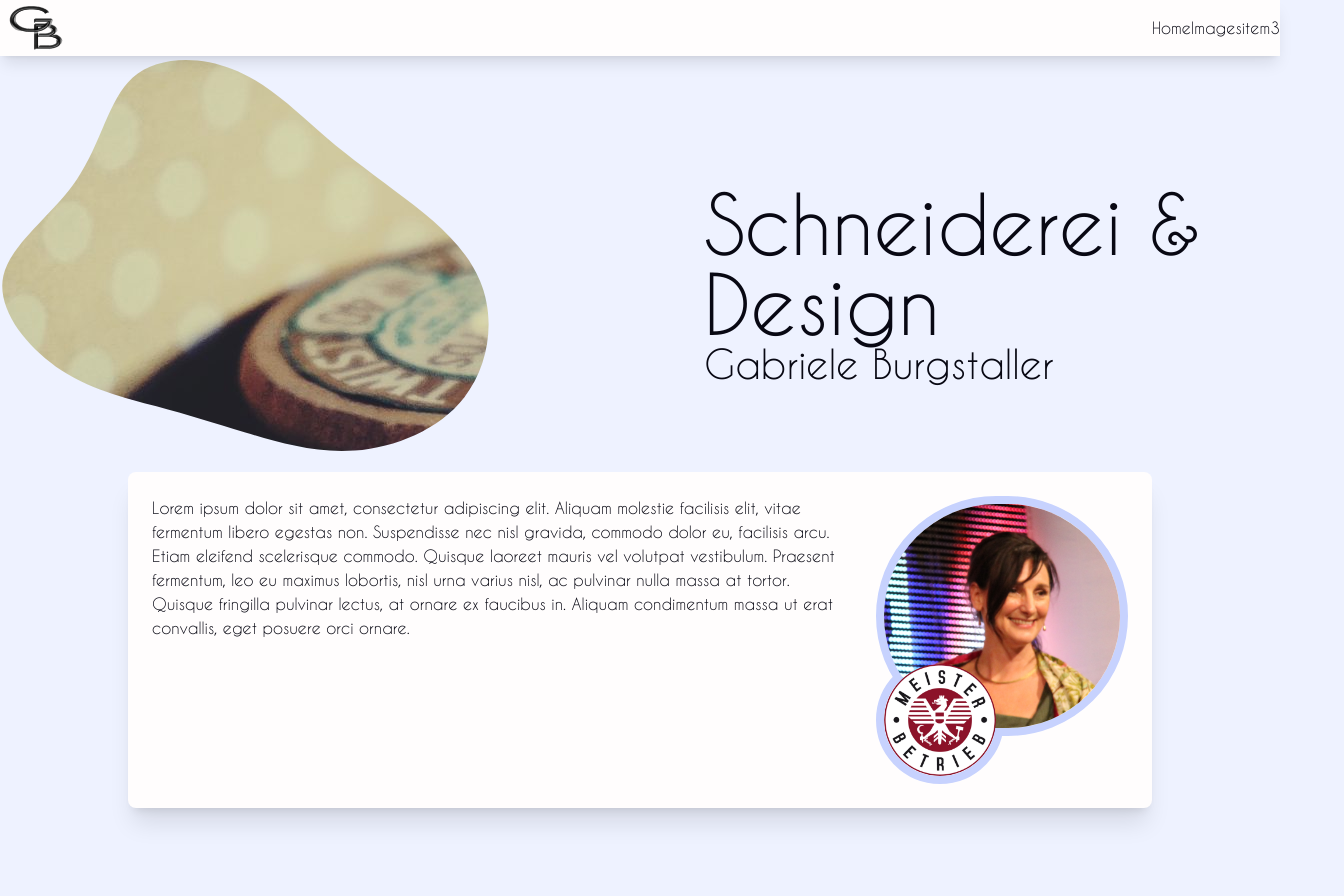
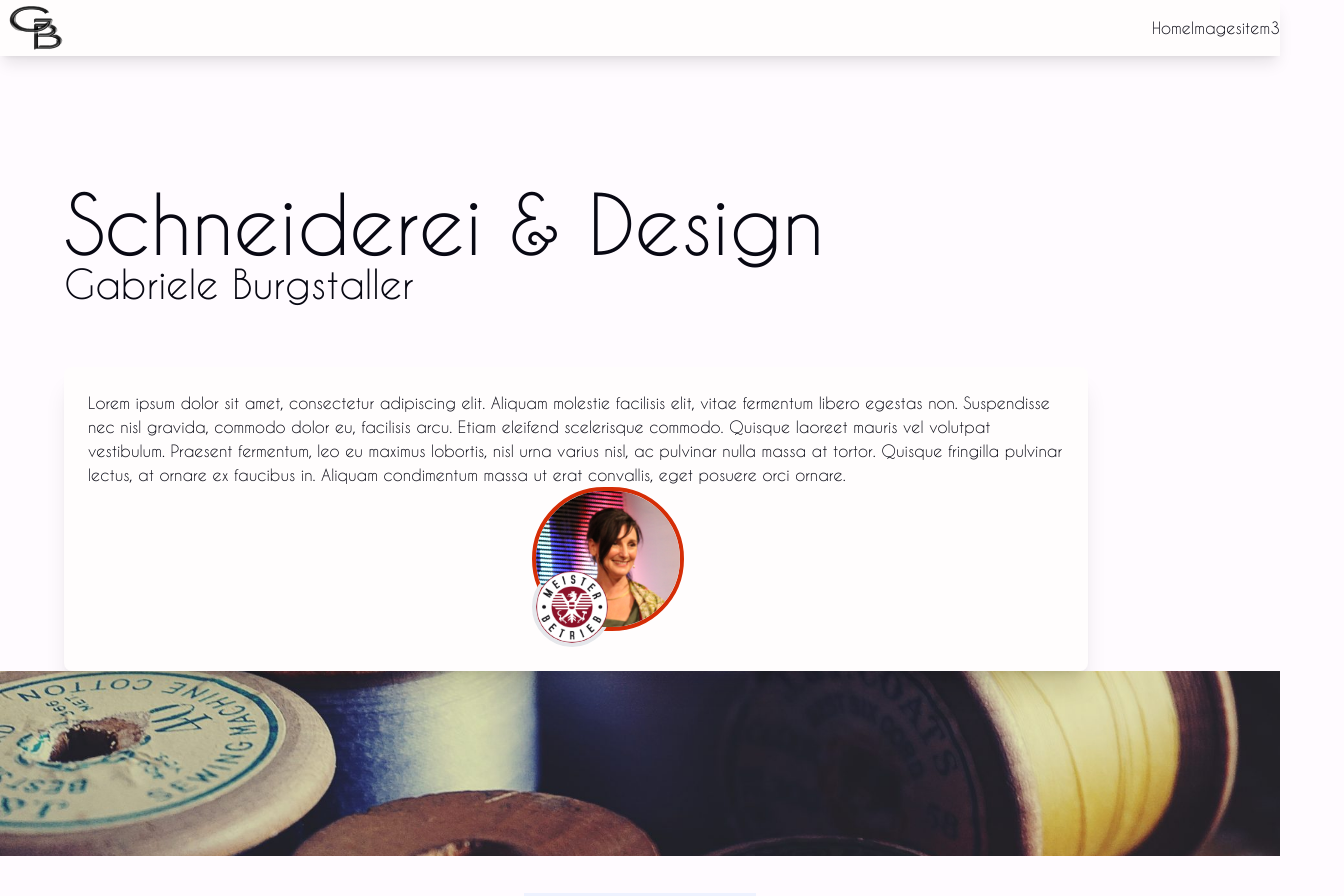
Before and after one commit to Scodun/schneiderei, a Vue app: page / in a window 1280 px wide. Shown: the top 896 px of the page, 1344 px wide, since content can reach past the window. Built offline with nearby package versions, Linux system fonts and the light colour scheme; the HTML template or start-up script is replaced by a standard one.

Commit message:
update: style

```diff
--- a/src/App.vue
+++ b/src/App.vue
@@ -1,13 +1,16 @@
 <template>
-  <div class="min-h-screen h-screen text-cli-primary-text min-w-[500px] max-h-full">
+  <div class="bg-cli-primary-background w-full">
+
+
+  <div class="min-h-screen h-screen text-cli-primary-text  max-h-full">
     <NavigationBar/>
     <Opening/>
   </div>
-  <div class="text-cli-primary-text min-w-[500px]">
+  <div class="text-cli-primary-text">
     <Images/>
     <Contact/>
   </div>
-
+  </div>
 </template>
 <script>
 import NavigationBar from "./components/NavigationBar.vue";
--- a/src/components/Opening.vue
+++ b/src/components/Opening.vue
@@ -1,46 +1,63 @@
 <template>
-  <div class="h-full">
-    <div class="flex flex-row flex-wrap h-1/2 sm-max:h-80 min-h-[5rem] justify-around ">
-      <div class="blob flex justify-center w-1/2 max-w-[800px] sm-max:max-h-72 sm-max:absolute sm-max:top-20 sm-max:w-full sm-max:h-full sm-max:opacity-50 sm-max:z-10">
-        <div class="img"/>
-      </div>
+  <div class="h-full flex flex-col">
       <div class="ml-16 mt-32 w-full flex-1 flex-shrink justify-start z-20">
         <h1 class="sm-max:text-5xl text-6xl w-full">Schneiderei & Design </h1>
         <h2 class="sm-max:text-4xl text-4xl">Gabriele Burgstaller</h2>
-      </div>
-    </div>
-    <div class="h-1/2 flex justify-center items-start mt-4">
-        <div class="card bg-cli-primary-light w-[85%] max-w-5xl flex flex-wrap justify-center">
-          <span class="basis-2/3 flex-grow mb-8">Lorem ipsum dolor sit amet, consectetur adipiscing elit. Aliquam molestie facilisis elit, vitae fermentum libero egestas non. Suspendisse nec nisl gravida, commodo dolor eu, facilisis arcu. Etiam eleifend scelerisque commodo. Quisque laoreet mauris vel volutpat vestibulum. Praesent fermentum, leo eu maximus lobortis, nisl urna varius nisl, ac pulvinar nulla massa at tortor. Quisque fringilla pulvinar lectus, at ornare ex faucibus in. Aliquam condimentum massa ut erat convallis, eget posuere orci ornare.</span>
-          <div class="min-w-[15rem] ml-8">
-            <img class="h-[15rem] sm-max:h-[7rem] rounded-full border-8 border-indigo-200" src="src/assets/profil.png">
-            <img class="h-[8rem] sm-max:h-[4rem] rounded-full border-8 border-indigo-200 -mt-[5rem] sm-max:ml-[5rem] sm-max:-mt-[4rem]" src="src/assets/meisterbetrieb.png">
+
+        <div class="h-1/2 flex justify-start items-start mt-16 pr-16">
+          <div class="card bg-cli-primary-light w-[85%] max-w-5xl flex flex-wrap justify-center">
+            <div class="">
+              <span class="basis-2/3 flex-grow mb-8">Lorem ipsum dolor sit amet, consectetur adipiscing elit. Aliquam molestie facilisis elit, vitae fermentum libero egestas non. Suspendisse nec nisl gravida, commodo dolor eu, facilisis arcu. Etiam eleifend scelerisque commodo. Quisque laoreet mauris vel volutpat vestibulum. Praesent fermentum, leo eu maximus lobortis, nisl urna varius nisl, ac pulvinar nulla massa at tortor. Quisque fringilla pulvinar lectus, at ornare ex faucibus in. Aliquam condimentum massa ut erat convallis, eget posuere orci ornare.</span>
+            </div>
+            <div class="min-w-[5rem] -mr-16 mt-auto">
+              <img class="h-[9rem] sm-max:h-[7rem] rounded-full border-4 border-cli-primary-header" src="src/assets/profil.png">
+              <img class="h-[5rem] sm-max:h-[4rem] rounded-full border-4 -mt-[4rem] sm-max:ml-[5rem] sm-max:-mt-[4rem]" src="src/assets/meisterbetrieb.png">
+            </div>
           </div>
         </div>
-    </div>
+      </div>
+
+      <div class="parallax-container">
+        <div class="parallax-content">
+          <img src="../assets/assorted-color-threads-in-spools-1189675-1-1980x1114.jpg" alt="Parallax Image" class="parallax-img" />
+        </div>
+      </div>
   </div>
 </template>
 
 <script>
 export default {
-  name: "Opening"
+  name: "Opening",
+  mounted() {
+    window.addEventListener('scroll', function() {
+      const scrollY = window.scrollY || window.pageYOffset;
+      const parallaxElements = document.querySelectorAll('.parallax-img');
+
+      parallaxElements.forEach(function(element) {
+        const parallaxOffset = scrollY * 0.3; // Adjust the speed of parallax
+        element.style.transform = `translate(-50%, calc(-50% + ${parallaxOffset}px))`;
+      });
+    });
+  }
 }
 </script>
 
 <style scoped>
+
+.parallax {
+  perspective:1px;
+  perspective-origin: center center;
+}
+
 .img{
   /* The image used */
   background-image: url("../assets/assorted-color-threads-in-spools-1189675-1-1980x1114.jpg");
-
-  /* Set a specific height */
 
   width: 100%;
   height: 100%;
 
   /* Create the parallax scrolling effect */
-  background-attachment: fixed;
-  background-position: top left;
-  background-repeat: no-repeat;
+  transform:translate3d(0, 106px,.3px) scale(.7);
   /*background-size: 100% 100%;*/
 }
 .blob{
@@ -53,5 +70,31 @@ export default {
 .flex-flow-wrap{
   flex-flow: wrap;
 }
+.parallax-container {
+  position: relative;
+  overflow: hidden;
+  width: 100%;
+  height: 400px; /* Adjust as needed */
+}
+
+.parallax-content {
+  position: absolute;
+  top: 0;
+  left: 50%;
+  transform: translateX(-50%);
+  width: 100%;
+  height: 100%;
+  z-index: 1;
+}
+
+.parallax-img {
+  width: 100%;
+  height: auto;
+  position: absolute;
+  top: 50%;
+  left: 50%;
+  transform: translate(-50%, -50%);
+  transition: transform 0.01s linear;
+}
 
 </style>
--- a/src/style.css
+++ b/src/style.css
@@ -13,7 +13,7 @@
   font-weight: 400;
 
   color: #242424;
-  background-color: #EEF2FF;
+  background-color: #fffbff;
 
   font-synthesis: none;
   text-rendering: optimizeLegibility;
@@ -31,8 +31,3 @@
   }
 
 }
-
-body{
-  max-width: 100%;
-  width: 100vw;
-}
--- a/tailwind.config.cjs
+++ b/tailwind.config.cjs
@@ -9,11 +9,14 @@ module.exports = {
       colors: {
         cli: {
           primary: {
-            DEFAULT: '#A8DADC',
+            DEFAULT: '#f5a403',
             dark: '#1B1725',
             lighter: '#534B62',
             light: '#FFFDFD',
-            header: '#0E1C36',
+            header: '#d52d06',
+            background: {
+              DEFAULT: '#fffbff',
+            },
             text: {
               DEFAULT: '#080813',
               light: '#E6E3DA'
```
